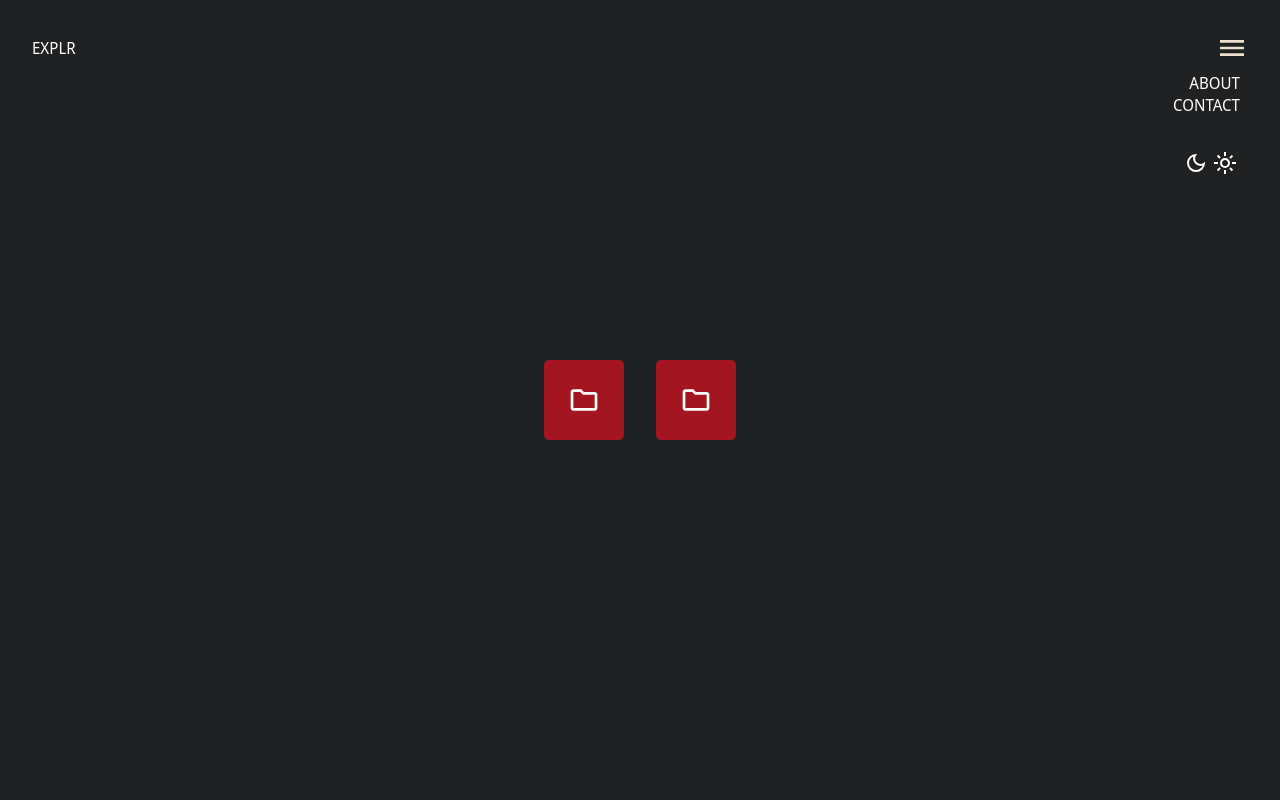
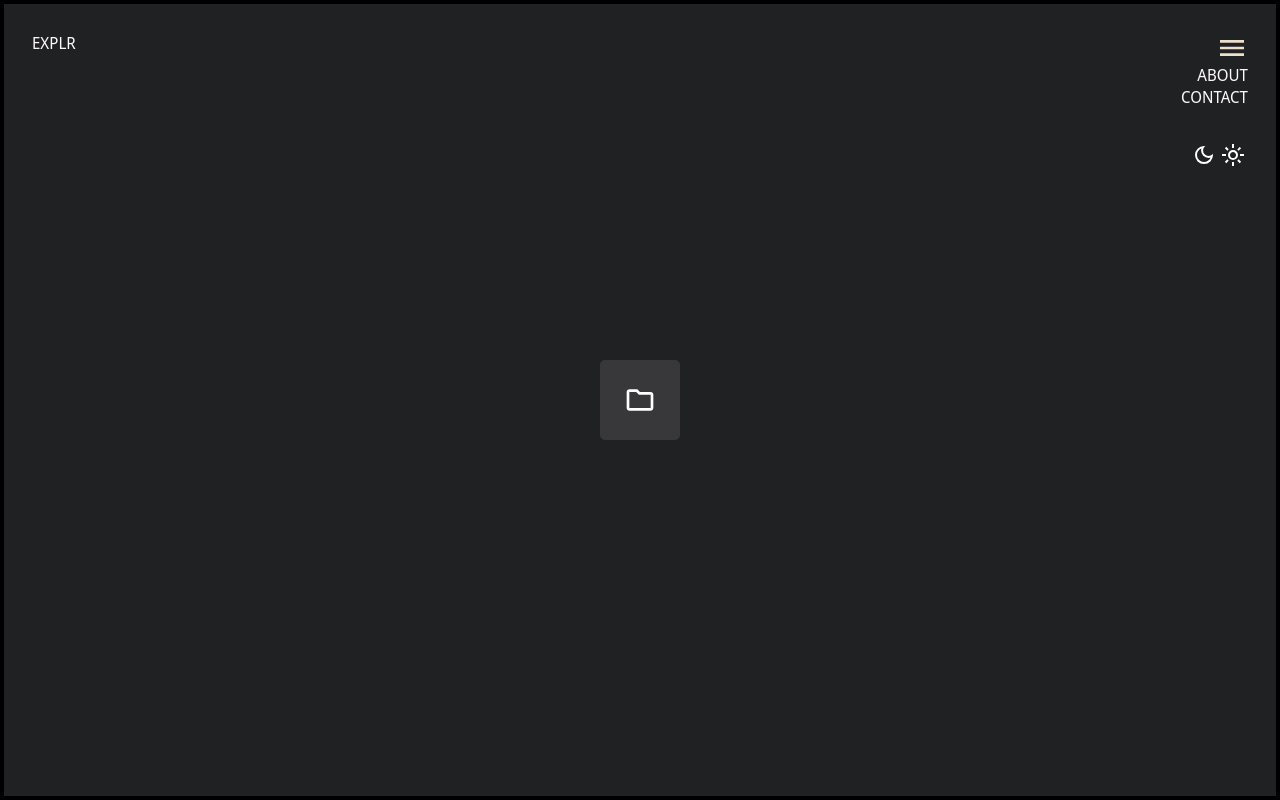
Before and after one commit to nathanmontt/EXPLR, a Vue app: page / in a window 1280 px wide. Both pictures are taken after a click on the icon 1232 px from the left and 48 px from the top of the page. Built offline with nearby package versions, Linux system fonts and the light colour scheme.

Commit message:
More content
Adding transitions and solving some bugs

```diff
--- a/src/App.vue
+++ b/src/App.vue
@@ -4,11 +4,12 @@
 </script>
 
 <template>
-  <header>
-    <HeaderComponent />
-  </header>
-
-  <main>
-    <HomeComponent/>
-  </main>
+  <body>
+    <header>
+      <HeaderComponent />
+    </header>
+    <main>
+      <HomeComponent />
+    </main>
+  </body>
 </template>
--- a/src/assets/styles/abstracts/_variables.scss
+++ b/src/assets/styles/abstracts/_variables.scss
@@ -1,16 +1,28 @@
+// colors
 $b: black;
 $w: #fcf7f8;
 $no-bg-color: transparent;
 $first-color: #202122;
 $second-color: #102542;
-$third-color: #1E201E;
+$third-color: #38383a;
 $fourth-color: #a31621;
 
+// fonts
 $font-family-main: "Noto Sans Display", sans-serif;
 
+// sizes (for padding, margin)
 $size-blaster: 7em;
 $size-maximus: 5em;
 $size-max: 2em;
 $size-med: 1em;
 $size-small: .5em;
 $size-minimal: .2em;
+
+// sizes (for media queries)
+$size-media-query-phone: 320px;
+$size-media-query-tablet: 768px;
+$size-media-query-desktop: 1024px;
+
+// time (for transitions)
+$time-minimal: .25s;
+$time-small: .5s;
--- a/src/assets/styles/components/_folder.scss
+++ b/src/assets/styles/components/_folder.scss
@@ -7,6 +7,13 @@
     height: variables.$size-maximus;
     padding: 1.5em;
     margin: variables.$size-med;
-    background-color: variables.$fourth-color;
+    background-color: variables.$third-color;
     border-radius: 5px;
+
+    transition: width variables.$time-minimal, height variables.$time-small ease;
+
+    &:hover {
+        width: 6em;
+        height: 6em;
+    }
 }
--- a/src/assets/styles/layout/_header.scss
+++ b/src/assets/styles/layout/_header.scss
@@ -1,17 +1,32 @@
 @use '../abstracts/variables';
 
 nav {
+    background-color: blue;
+    position: absolute;
+    top: 0;
+    // bottom: 0;
+    right: 0;
+    left: 0;
+    z-index: 1;
+    // border: 4px solid rosybrown;
+
     .options-top {
         display: flex;
         justify-content: space-between;
-        align-items: center;
+        padding: variables.$size-max;
 
-        padding: variables.$size-max;
+        // border: 4px solid rosybrown;
+
+        position: absolute;
+        top: 0;
+        right: 0;
+        left: 0;
+        .menu-dropdown-holder {
+            display: flex;
+            flex-direction: column;
+            align-items: flex-end;
+
             .menu-options {
-            position: absolute;
-            top: 4.5em;
-            right: 2.5em;
-
                 .options {
                     width: 4.7em;
                     text-align: right;
@@ -34,6 +49,7 @@ nav {
                 }
             }
         }
+    }
 
 
     #menu {
--- a/src/assets/styles/main.scss
+++ b/src/assets/styles/main.scss
@@ -18,5 +18,6 @@
 @use 'pages/home';
 
 /* themes */
+@use 'theme/themes';
 
 body { font-family: variables.$font-family-main; }
--- a/src/assets/styles/pages/_home.scss
+++ b/src/assets/styles/pages/_home.scss
@@ -1,15 +1,20 @@
 @use '../abstracts/variables';
 
-#container-folders {
+#container-folder {
     position: absolute;
     top: 0;
     right: 0;
     left: 0;
-    // bottom: 0;
-    z-index: -1;
-    // border: 2px solid;
+    // z-index: -1;
+    border: 4px solid;
     display: flex;
+    flex-direction: column;
     justify-content: center;
     align-items: center;
     min-height: 100dvh;
+    // background-color: red;
+
+    @media (min-width: (variables.$size-media-query-tablet - 68px)) {
+        flex-direction: row;
+    }
 }
--- /dev/null
+++ b/src/assets/styles/theme/_themes.scss
@@ -0,0 +1,9 @@
+@use '../abstracts/variables';
+
+body#light-mode {
+    background-color: variables.$w
+}
+
+body#dark-mode {
+    background-color: variables.$b
+}
--- a/src/components/layout/HeaderComponent.vue
+++ b/src/components/layout/HeaderComponent.vue
@@ -7,9 +7,19 @@
 
     const homePage = reactive({ href:'../../App.vue', id: 'menu' });
 
+    // Toggle the menu opacity
     const menuVisible = ref(false);
     function toggleMenu () {
         menuVisible.value = !menuVisible.value
+    }
+
+    // Modes
+    const lightMode = ref(false);
+    const darkMode = ref(true);
+
+    function lightModeFunction () {
+        let ligthModeVar = document.body;
+        console.log(ligthModeVar);
     }
 </script>
 
@@ -17,6 +27,7 @@
     <nav>
         <div class="options-top">
             <a :="homePage">EXPLR</a>
+            <div class="menu-dropdown-holder">
                 <MenuIcon v-on:click="toggleMenu" />
                 <ul class="menu-options" v-bind:class="{ visible: menuVisible }">
                     <li class="options"><a href="#">ABOUT</a></li>
@@ -24,10 +35,11 @@
                     <li class="options">
                         <span id="icons">
                             <button class="btn-cta"><DarkModeIcon/></button>
-                        <button class="btn-cta"><LightModeIcon/></button>
+                            <button class="btn-cta" v-on:click="lightModeFunction"><LightModeIcon/></button>
                         </span>
                     </li>
                 </ul>
+            </div>
         </div>
 
     </nav>
@@ -37,4 +49,5 @@
     @use '../../assets/styles/abstracts/variables' as *;
     @use '../../assets/styles/layout/header' as *;
     @use '../../assets/styles/base/base' as *;
+    @use '../../assets/styles/theme/themes' as *;
 </style>
--- a/src/components/layout/HomeComponent.vue
+++ b/src/components/layout/HomeComponent.vue
@@ -4,12 +4,10 @@
 </script>
 
 <template>
-    <div id="container-folders">
-        <FolderIcon/>
+    <div id="container-folder">
         <FolderIcon/>
     </div>
 </template>
 
-<style lang="scss">
-
+<style>
 </style>
```
Lines whose indentation alone changed are shown as unchanged.
